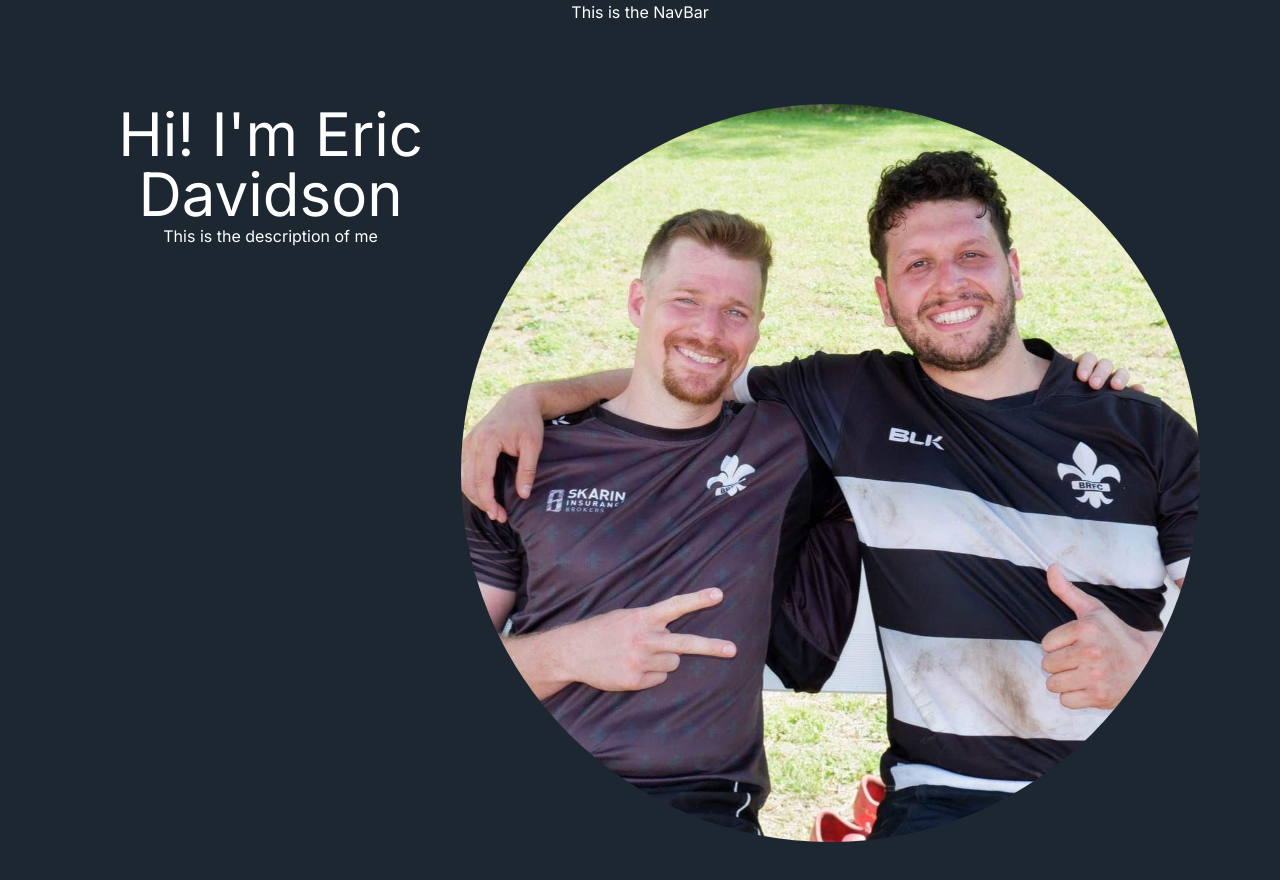
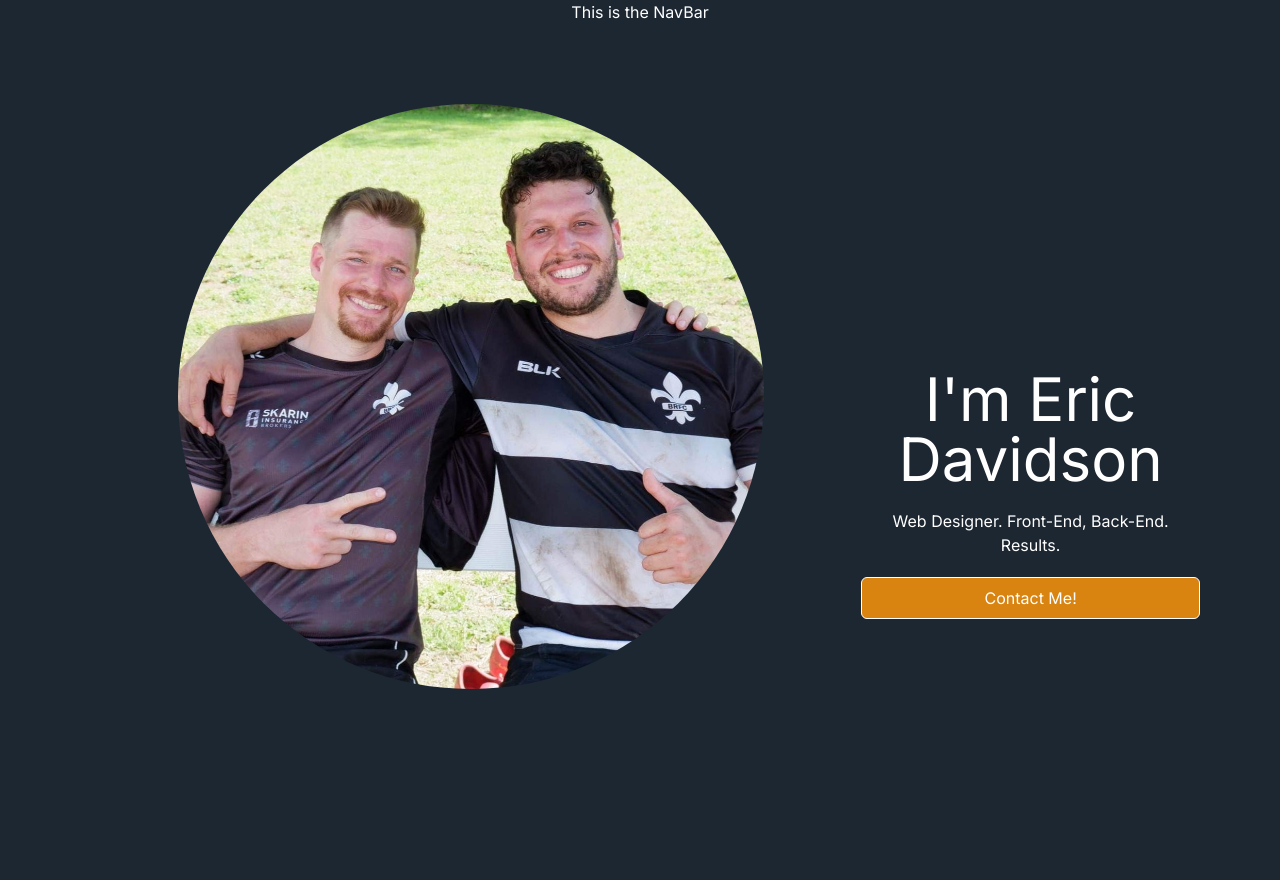
Before and after one commit to edavidson1410/portfolio_edavidson, a Next.js app in the folder portfolio/: page / in a window 1280 px wide. Shown: the top 880 px of the page. Built offline with nearby package versions, Linux system fonts and the light colour scheme.

Commit message:
Styling changes to hero

```diff
--- a/portfolio/src/app/components/HeroSection.jsx
+++ b/portfolio/src/app/components/HeroSection.jsx
@@ -1,17 +1,18 @@
 import React from 'react'
+import Button from "../../components/Button"
 
 const HeroSection = () => {
 
   return (
     <section className="flex m-20">
-      <div>
-        <h1 className="lg:text-6xl">Hi! I'm Eric Davidson</h1>
-        <p>This is the description of me</p>
+      <div className="flex content-center justify-center">
+        <img className="border-solid rounded-full h-3/4" src="/assets/placeholder.jpg" alt="profile picture" />
       </div>
-      <div>
-        <img className="border-solid rounded-full" src="/assets/placeholder.jpg" alt="profile picture" />
+      <div className="flex flex-col gap-5 content-center justify-center">
+        <h1 className="lg:text-6xl">I'm Eric Davidson</h1>
+        <p>Web Designer. Front-End, Back-End. Results.</p>
+        <Button text="Contact Me!"/>
       </div>
-
     </section>
   )
 }
--- a/portfolio/src/app/page.js
+++ b/portfolio/src/app/page.js
@@ -1,7 +1,11 @@
-import HeroSection from "./components/HeroSection"
 import NavBar from './components/NavBar'
+import HeroSection from './components/HeroSection'
+import ProjectSection from './components/ProjectSection';
+import ContactSection from './components/ContactSection';
+
 
 export default function Home() {
+
   return (
     <main className="flex min-h-screen flex-col container mx-auto text-center">
       <NavBar />
```
